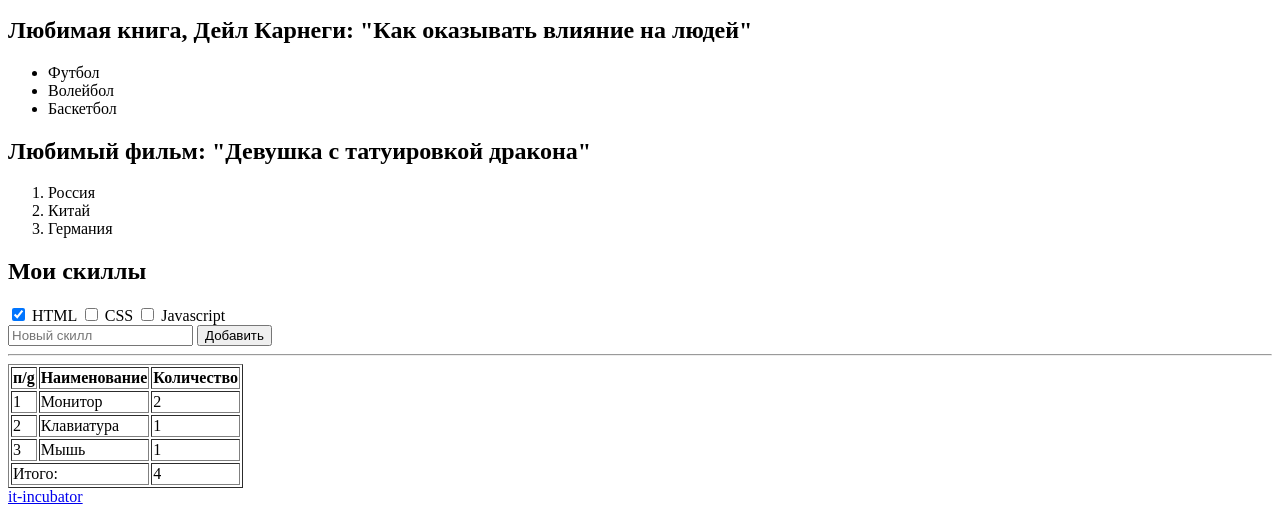
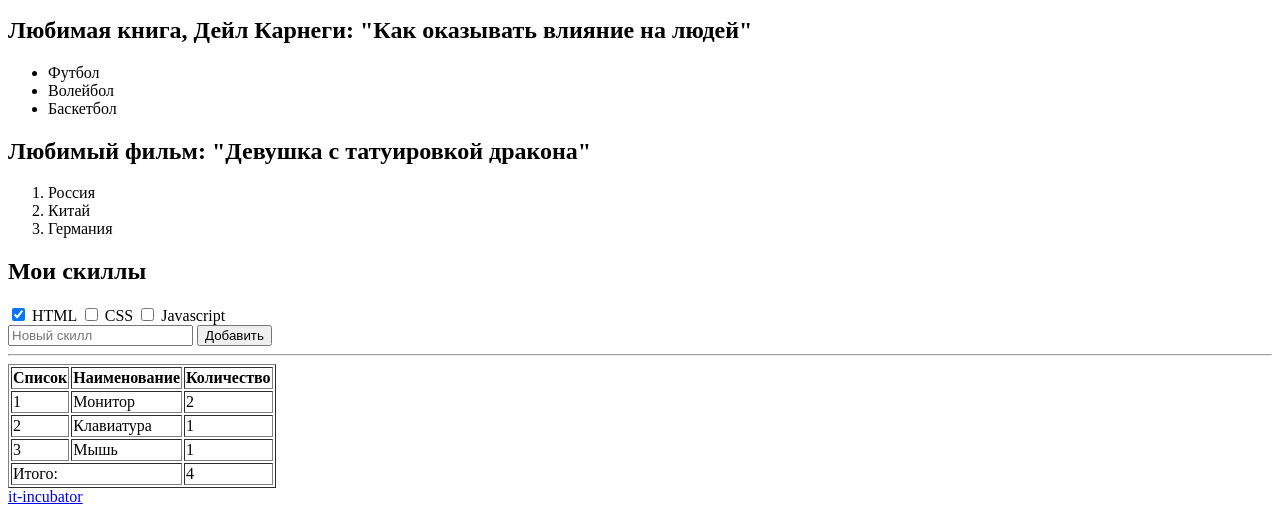
Before and after one commit to bulat159/1-hw-with-auto-test-html-css-main, a plain HTML site: page index.html in a window 1280 px wide. Shown: the part 453-967 px from the top of the page. Drawn offline with Linux system fonts and the light colour scheme.

Commit message:
completed all the tasks

```diff
--- a/index.html
+++ b/index.html
@@ -29,8 +29,8 @@
         <!-- 2) В этом разделе создай выпадающий список с разными городами (не меньше 3-х). Свой город сделай вторым в этом списке. С помощью специального атрибута, сделай так, чтобы твой город всегда был выбранным по умолчанию  -->
          <select>
             <option value="Moscow">Moscow</option>
+            <option value="Kazan" selected>Kazan</option>
             <option value="Chelny">Chelny</option>
-            <option value="Kazan" selected>Kazan</option>
          </select>
         <div data-cy="hw1-unordered-list-box-pre">
             <!-- 3) В этом разделе создай 2 дочерних элемента: -->
@@ -86,15 +86,13 @@
          <hr>
 
 
-        <table data-cy="hw-about-table-pre">
+        <table data-cy="hw-about-table-pre" border="1">
             <!-- 8) В таблице сделай 5 строк и 3 столбца.
                         - В первой строке ячейки заголовков, в остальных обычные ячейки
                         - Добавь границы для всей таблицы с помощью специального атрибута border="". Он устарел, но работает
                         - В последнем ряду первая ячейка должна занимать все свободное место по горизонтали (ширине). Таблицу можно заполнять любыми данными -->
-        </table>
-        <table border="1">
                         <tr>
-                <th>п/g</th>
+                            <th>Список</th>
                             <th>Наименование</th>
                             <th>Количество</th>
                         </tr>
@@ -119,6 +117,7 @@
 
                         </tr>
         </table>
+
     </section>
     <footer data-cy="hw-footer-pre">
         <!-- 9) Создай здесь ссылку на наш сайт https://it-incubator.io/ (текст ссылки должен быть it-incubator) -->
```
Lines whose indentation alone changed are shown as unchanged.
